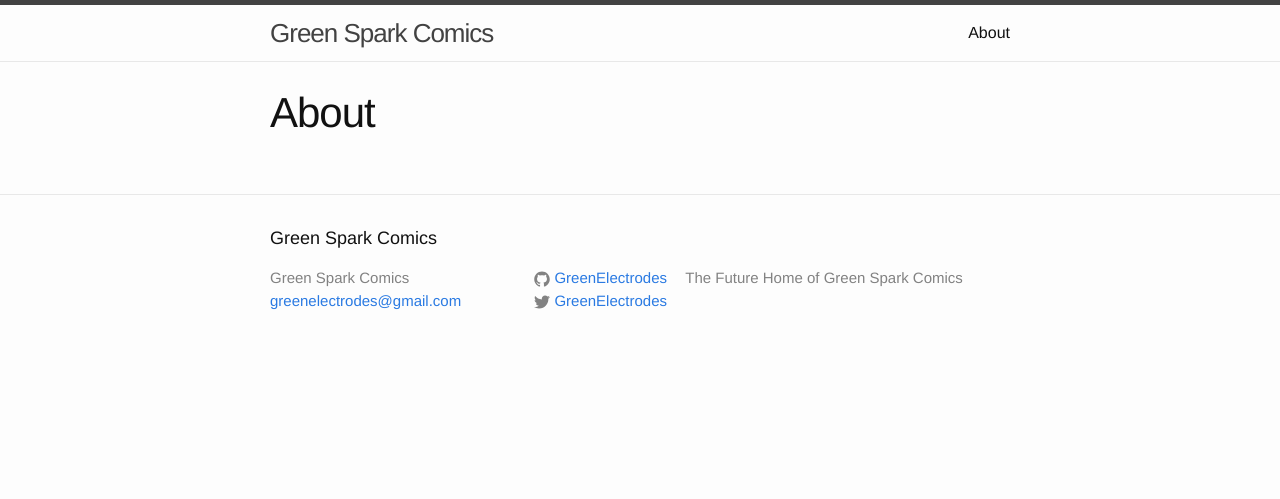
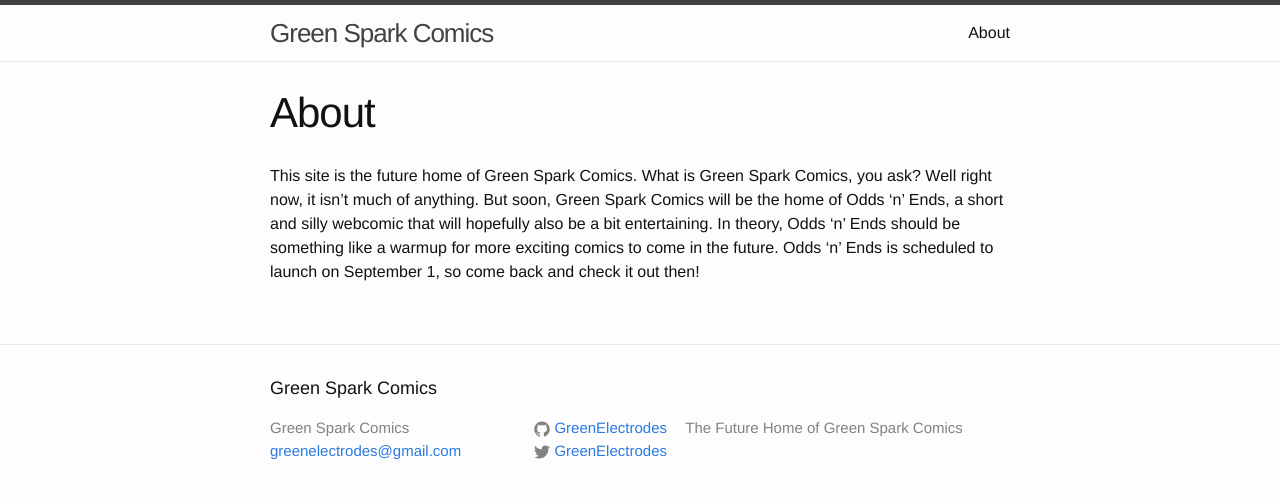
Before and after one commit to GreenElectrodes/greenelectrodes.github.io, a Jekyll site: the page built from about.md, in a window 1280 px wide. Shown: the top 499 px of the page. Built offline with Jekyll 4.4.1, drawn with Linux system fonts in a browser that asks for light colours.

Commit message:
Update about.md

```diff
--- a/about.md
+++ b/about.md
@@ -4,6 +4,7 @@ title: About
 permalink: /about/
 ---
 
+This site is the future home of Green Spark Comics. What is Green Spark Comics, you ask? Well right now, it isn't much of anything. But soon, Green Spark Comics will be the home of Odds 'n' Ends, a short and silly webcomic that will hopefully also be a bit entertaining. In theory, Odds 'n' Ends should be something like a warmup for more exciting comics to come in the future. Odds 'n' Ends is scheduled to launch on September 1, so come back and check it out then!
 
 <!--
 This is the base Jekyll theme. You can find out more info about customizing your Jekyll theme, as well as basic Jekyll usage documentation at [jekyllrb.com](http://jekyllrb.com/)
```
